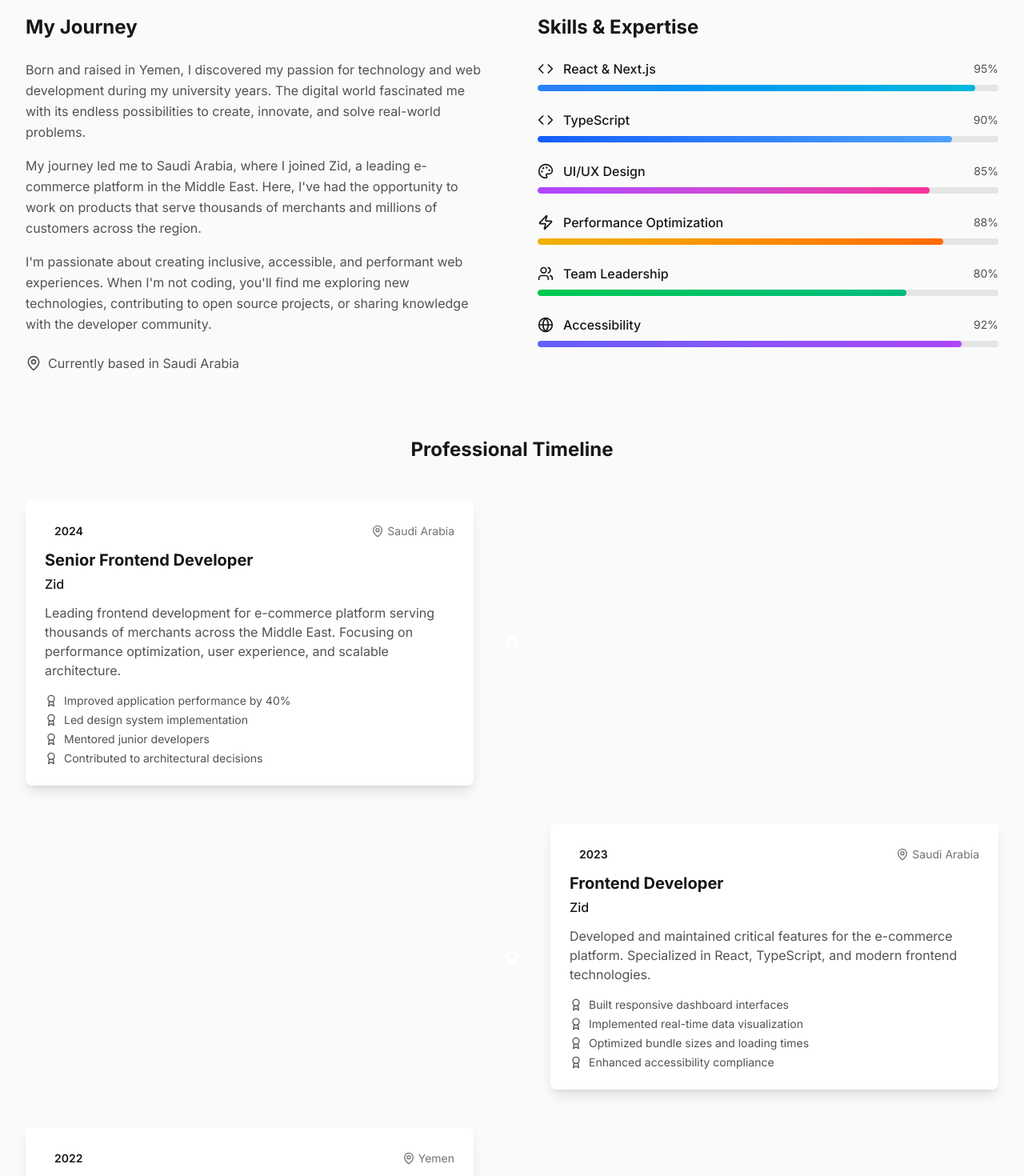
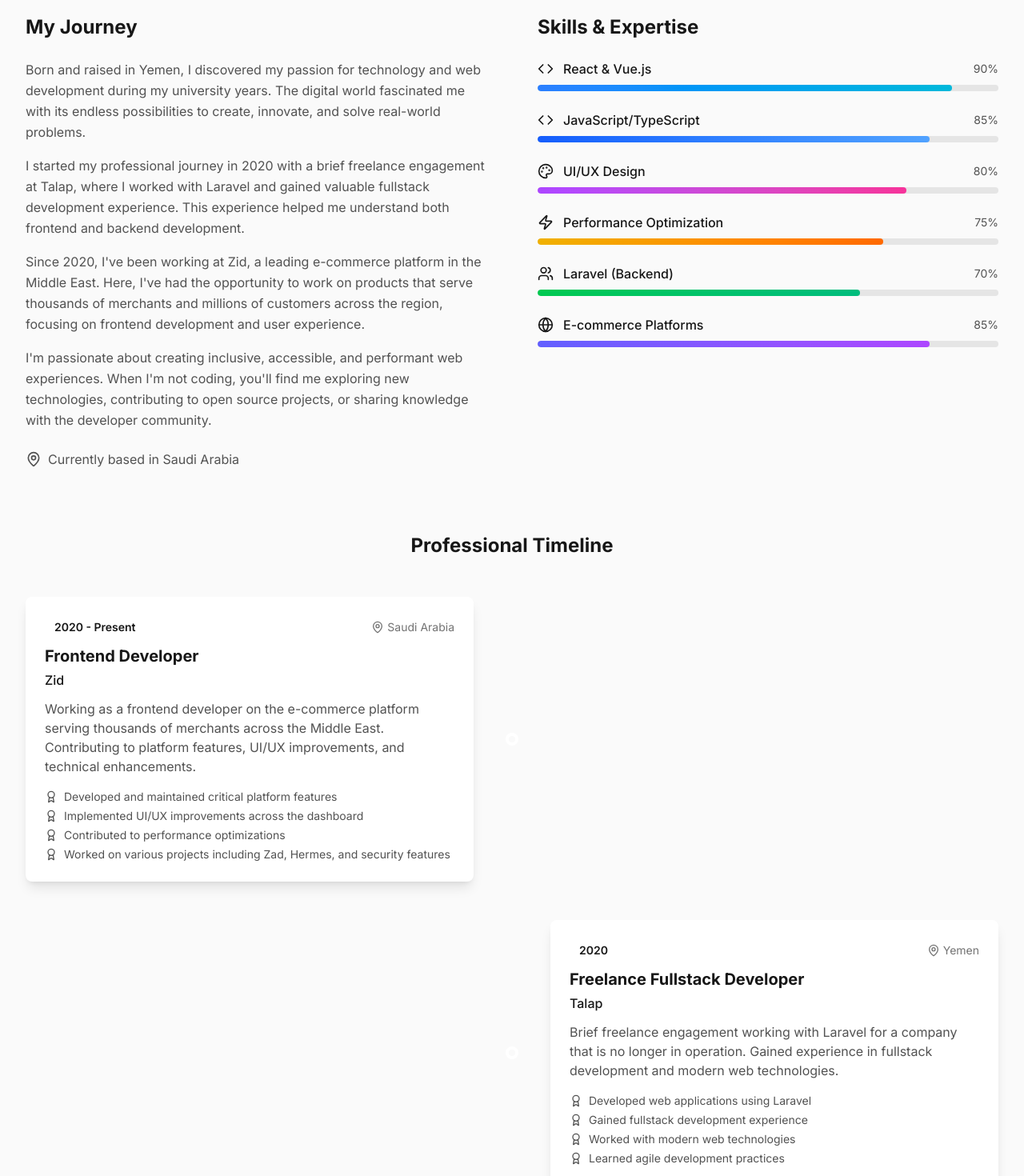
Before and after one commit to proalaa/portfolio, a Next.js app: page / in a window 1280 px wide. Shown: the part 1320-2790 px from the top of the page at 80% size. Built offline with nearby package versions, Linux system fonts and the light colour scheme.

Commit message:
Update About section with accurate work experience: Zid since 2020, brief Talap freelance work, and realistic stats

```diff
--- a/src/components/sections/about.tsx
+++ b/src/components/sections/about.tsx
@@ -15,38 +15,38 @@ import {
 
 const skills = [
   {
-    name: "React & Next.js",
-    level: 95,
+    name: "React & Vue.js",
+    level: 90,
     icon: Code,
     color: "from-blue-500 to-cyan-500",
   },
   {
-    name: "TypeScript",
-    level: 90,
+    name: "JavaScript/TypeScript",
+    level: 85,
     icon: Code,
     color: "from-blue-600 to-blue-400",
   },
   {
     name: "UI/UX Design",
-    level: 85,
+    level: 80,
     icon: Palette,
     color: "from-purple-500 to-pink-500",
   },
   {
     name: "Performance Optimization",
-    level: 88,
+    level: 75,
     icon: Zap,
     color: "from-yellow-500 to-orange-500",
   },
   {
-    name: "Team Leadership",
-    level: 80,
+    name: "Laravel (Backend)",
+    level: 70,
     icon: Users,
     color: "from-green-500 to-emerald-500",
   },
   {
-    name: "Accessibility",
-    level: 92,
+    name: "E-commerce Platforms",
+    level: 85,
     icon: Globe,
     color: "from-indigo-500 to-purple-500",
   },
@@ -54,54 +54,40 @@ const skills = [
 
 const timeline = [
   {
-    year: "2024",
-    title: "Senior Frontend Developer",
-    company: "Zid",
-    location: "Saudi Arabia",
-    description:
-      "Leading frontend development for e-commerce platform serving thousands of merchants across the Middle East. Focusing on performance optimization, user experience, and scalable architecture.",
-    achievements: [
-      "Improved application performance by 40%",
-      "Led design system implementation",
-      "Mentored junior developers",
-      "Contributed to architectural decisions",
-    ],
-  },
-  {
-    year: "2023",
+    year: "2020 - Present",
     title: "Frontend Developer",
     company: "Zid",
     location: "Saudi Arabia",
     description:
-      "Developed and maintained critical features for the e-commerce platform. Specialized in React, TypeScript, and modern frontend technologies.",
+      "Working as a frontend developer on the e-commerce platform serving thousands of merchants across the Middle East. Contributing to platform features, UI/UX improvements, and technical enhancements.",
     achievements: [
-      "Built responsive dashboard interfaces",
-      "Implemented real-time data visualization",
-      "Optimized bundle sizes and loading times",
-      "Enhanced accessibility compliance",
+      "Developed and maintained critical platform features",
+      "Implemented UI/UX improvements across the dashboard",
+      "Contributed to performance optimizations",
+      "Worked on various projects including Zad, Hermes, and security features",
     ],
   },
   {
-    year: "2022",
-    title: "Junior Frontend Developer",
-    company: "Previous Company",
+    year: "2020",
+    title: "Freelance Fullstack Developer",
+    company: "Talap",
     location: "Yemen",
     description:
-      "Started my professional journey building web applications and learning modern frontend technologies.",
+      "Brief freelance engagement working with Laravel for a company that is no longer in operation. Gained experience in fullstack development and modern web technologies.",
     achievements: [
-      "Mastered React and modern JavaScript",
-      "Built responsive web applications",
-      "Collaborated with design teams",
+      "Developed web applications using Laravel",
+      "Gained fullstack development experience",
+      "Worked with modern web technologies",
       "Learned agile development practices",
     ],
   },
 ];
 
 const stats = [
-  { label: "Years of Experience", value: "3+", icon: Calendar },
-  { label: "Projects Completed", value: "25+", icon: Code },
-  { label: "Happy Clients", value: "15+", icon: Users },
-  { label: "Code Commits", value: "1000+", icon: Zap },
+  { label: "Years of Experience", value: "4+", icon: Calendar },
+  { label: "Features Developed", value: "50+", icon: Code },
+  { label: "Platform Users", value: "1000+", icon: Users },
+  { label: "Code Commits", value: "2000+", icon: Zap },
 ];
 
 export function About() {
@@ -177,10 +163,17 @@ export function About() {
                 innovate, and solve real-world problems.
               </p>
               <p>
-                My journey led me to Saudi Arabia, where I joined Zid, a leading
-                e-commerce platform in the Middle East. Here, I&apos;ve had the
-                opportunity to work on products that serve thousands of
-                merchants and millions of customers across the region.
+                I started my professional journey in 2020 with a brief freelance
+                engagement at Talap, where I worked with Laravel and gained
+                valuable fullstack development experience. This experience
+                helped me understand both frontend and backend development.
+              </p>
+              <p>
+                Since 2020, I&apos;ve been working at Zid, a leading e-commerce
+                platform in the Middle East. Here, I&apos;ve had the opportunity
+                to work on products that serve thousands of merchants and
+                millions of customers across the region, focusing on frontend
+                development and user experience.
               </p>
               <p>
                 I&apos;m passionate about creating inclusive, accessible, and
```
